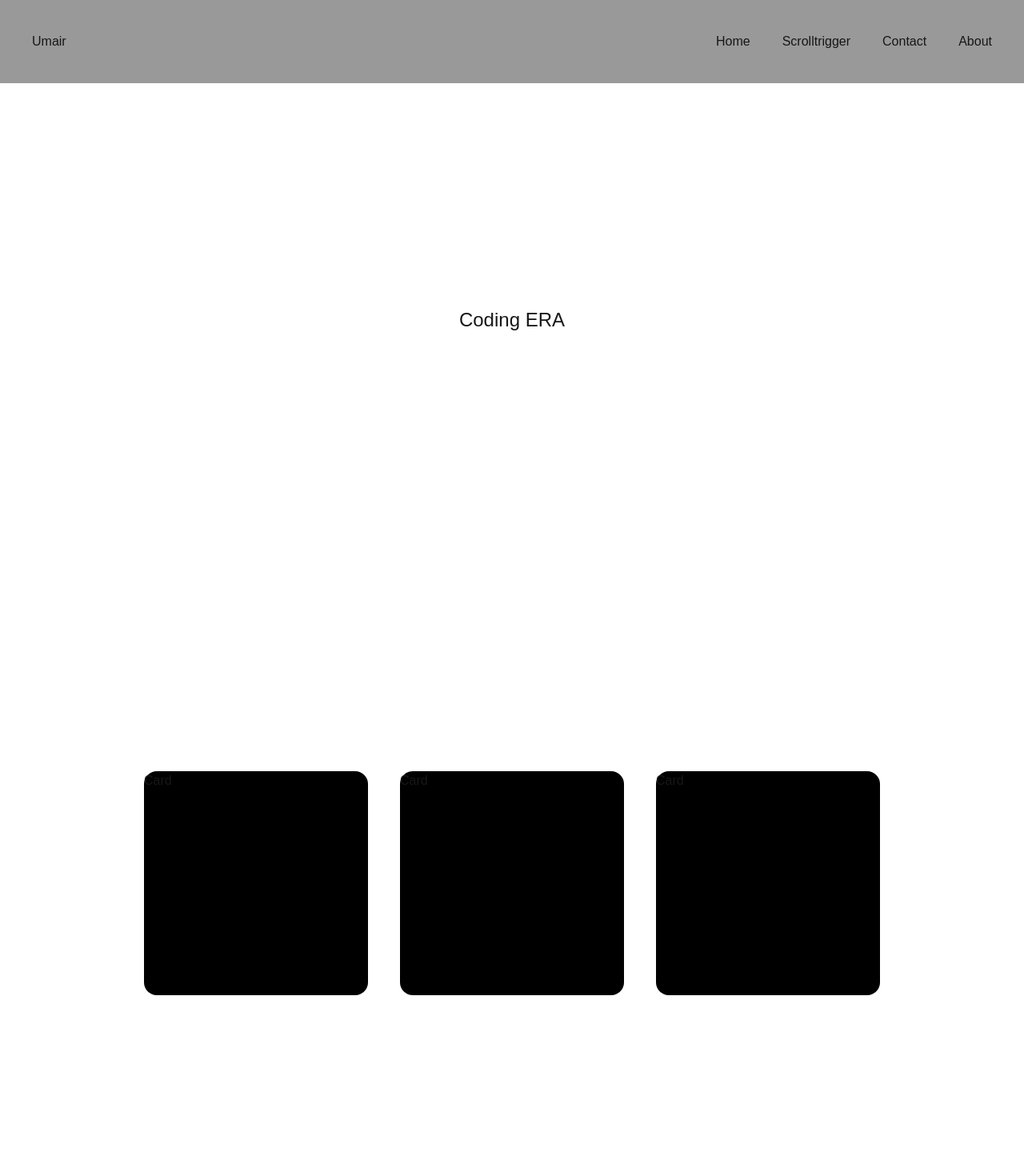
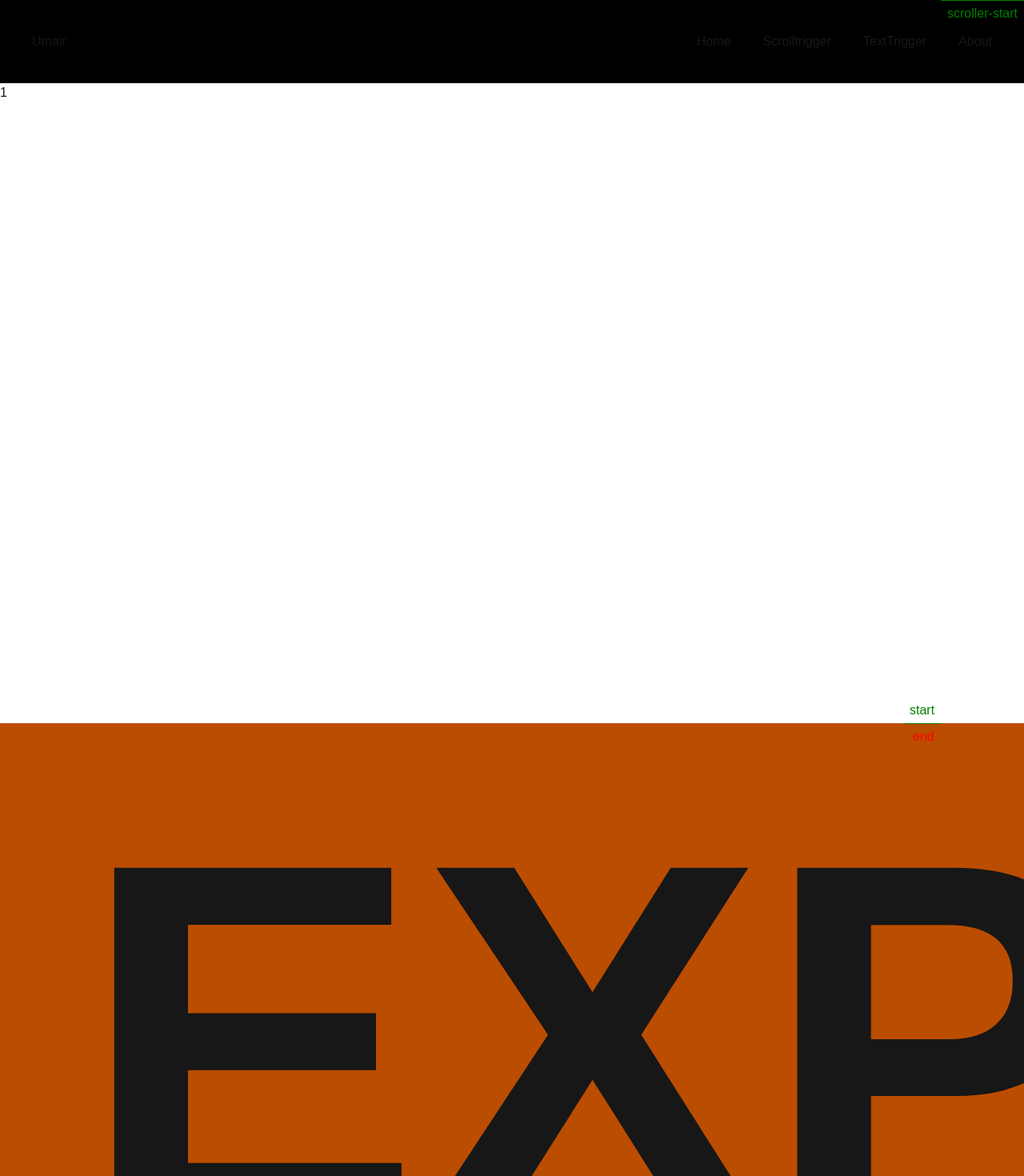
Before and after one commit to Umair-dev55/Next-JS-GSAP, a Next.js app: page / in a window 1280 px wide. Shown: the top 1470 px of the page at 80% size. Before the commit the page ends 1304 px from the top, so only its background shows below. Built offline with nearby package versions, Linux system fonts and the light colour scheme.

Commit message:
advance scroll trigger done

```diff
--- a/app/components/Nav.jsx
+++ b/app/components/Nav.jsx
@@ -40,7 +40,7 @@ const Nav = () => {
   });
   return (
     <div>
-      <nav className="justify-between bg-black/40 p-10 text-[16px] capitalize">
+      <nav className="justify-between bg-black p-10 text-[16px] capitalize">
         <h3 className="logo">Umair</h3>
         <div className=" flex gap-10">
           <Link className="nav-link" href="/">
@@ -49,8 +49,8 @@ const Nav = () => {
           <Link className="nav-link" href="/scrolltrigger">
             scrolltrigger
           </Link>
-          <Link className="nav-link" href="/contact">
-            contact
+          <Link className="nav-link" href="/textTrigger">
+            textTrigger
           </Link>
           <Link className="nav-link" href="/about">
             About
--- a/app/globals.css
+++ b/app/globals.css
@@ -1,4 +1,9 @@
 @import "tailwindcss";
+
+html,
+body {
+  overflow-x: hidden;
+}
 
 :root {
   --background: #ffffff;
@@ -43,6 +48,14 @@ body {
 }
 @layer components {
   .box {
-    @apply size-50 bg-red-600;
+    @apply size-50 bg-black rounded-2xl shadow-2xl;
   }
 }
+::-webkit-scrollbar {
+  display: none;
+}
+body {
+  overflow-x: hidden;
+}
+#parent #child{
+}
--- a/app/page.js
+++ b/app/page.js
@@ -1,35 +1,36 @@
+"use client";
+import React, { useEffect } from "react";
+import { gsap } from "gsap";
+import { ScrollTrigger } from "gsap/ScrollTrigger";
+gsap.registerPlugin(ScrollTrigger);
+
 const page = () => {
+  useEffect(() => {
+    gsap.to("#parent #child", {
+      transform: "translateX(-80%)",
+      scrollTrigger: {
+        trigger: "#parent ",
+        scroller: "body",
+        markers: true,
+        scrub: 1,
+        pin: true,
+        start: "top 0%",
+        end: "top -100%",
+      },
+    });
+  });
   return (
-    <div className="">
-      {/* hero section  */}
-      <div className="h-screen">
-        <h1 id="hero" className="text-2xl abs-center">
-          Coding ERA
+    <div>
+      <div className="h-screen">1</div>
+      <div
+        id="parent"
+        className="p-5 sm:h-screen w-screen bg-amber-700 flex items-center"
+      >
+        <h1 id="child" className="p-20 text-[50vw] font-extrabold">
+          EXPERIENCE
         </h1>
       </div>
-      {/* cards  */}
-      <div className="relative p-10  ">
-        <div className="*:m-5 sm:flex sm:justify-center">
-          <div
-            id="card1"
-            className="bg-black size-70 rounded-2xl justify-center "
-          >
-            Card
-          </div>
-          <div
-            id="card2"
-            className="bg-black size-70 rounded-2xl justify-center"
-          >
-            Card
-          </div>
-          <div
-            id="card3"
-            className="bg-black size-70 rounded-2xl justify-center"
-          >
-            Card
-          </div>
-        </div>
-      </div>
+      <div className="h-screen">3</div>
     </div>
   );
 };
--- a/app/scrolltrigger/page.js
+++ b/app/scrolltrigger/page.js
@@ -7,28 +7,24 @@ gsap.registerPlugin(ScrollTrigger);
 const page = () => {
   useEffect(() => {
     gsap.from(".page1 .box", {
+      x: -500,
+      y: -200,
+      duration: 1,
+      rotate: 360,
       scale: 0,
-      rotate: 720,
-      duration: 2,
     });
-    gsap.from(".page2 > .box", {
+
+    gsap.from(".page2 .box", {
+      x: -500,
+      rotate: 360,
       scale: 0,
-      rotate: 720,
-      duration: 2,
       scrollTrigger: {
         trigger: ".page2 .box",
         scroller: "body",
-        markers: true,
-        start: "top 60%",
-      },
-    });
-    gsap.from(".page3 > .box", {
-      scale: 0,
-      rotate: 720,
-      duration: 2,
-      scrollTrigger: {
-        trigger: ".page3 .box",
-        scroller: "body",
+        scrub: 5,
+        // markers: true,
+        start: "top 90%",
+        end: "top 50%",
       },
     });
   });
@@ -38,11 +34,13 @@ const page = () => {
         <div className="box flex-center">box</div>
       </div>
       <div className="page2 h-screen flex-center bg-cyan-950">
-        <div className="box flex-center">box</div>
+        <div className="sm:flex sm:justify-center sm:items-center gap-20 *:m-10">
+          <div className="box flex-center">Flex 1</div>
+          <div className="box flex-center">Flex 2</div>
+          <div className="box flex-center">Flex 3</div>
+        </div>
       </div>
-      <div className="page3 h-screen flex-center bg-cyan-900">
-        <div className="box flex-center">box</div>
-      </div>
+      <div className="page3 h-screen flex-center bg-cyan-500"></div>
     </div>
   );
 };
--- a/app/service/page.js
+++ /dev/null
@@ -1,11 +0,0 @@
-import React from "react";
-
-const page = () => {
-  return (
-    <div>
-      <h1>Services</h1>
-    </div>
-  );
-};
-
-export default page;
--- /dev/null
+++ b/app/textTrigger/page.js
@@ -0,0 +1,38 @@
+
+const page = () => {
+  return (
+    <div className="">
+      {/* hero section  */}
+      <div className="h-screen">
+        <h1 id="hero" className="text-2xl abs-center">
+          Coding ERA
+        </h1>
+      </div>
+      {/* cards  */}
+      <div className="relative p-10  ">
+        <div className="*:m-5 sm:flex sm:justify-center">
+          <div
+            id="card1"
+            className="bg-black size-70 rounded-2xl justify-center "
+          >
+            Card
+          </div>
+          <div
+            id="card2"
+            className="bg-black size-70 rounded-2xl justify-center"
+          >
+            Card
+          </div>
+          <div
+            id="card3"
+            className="bg-black size-70 rounded-2xl justify-center"
+          >
+            Card
+          </div>
+        </div>
+      </div>
+    </div>
+  );
+};
+
+export default page;
```
